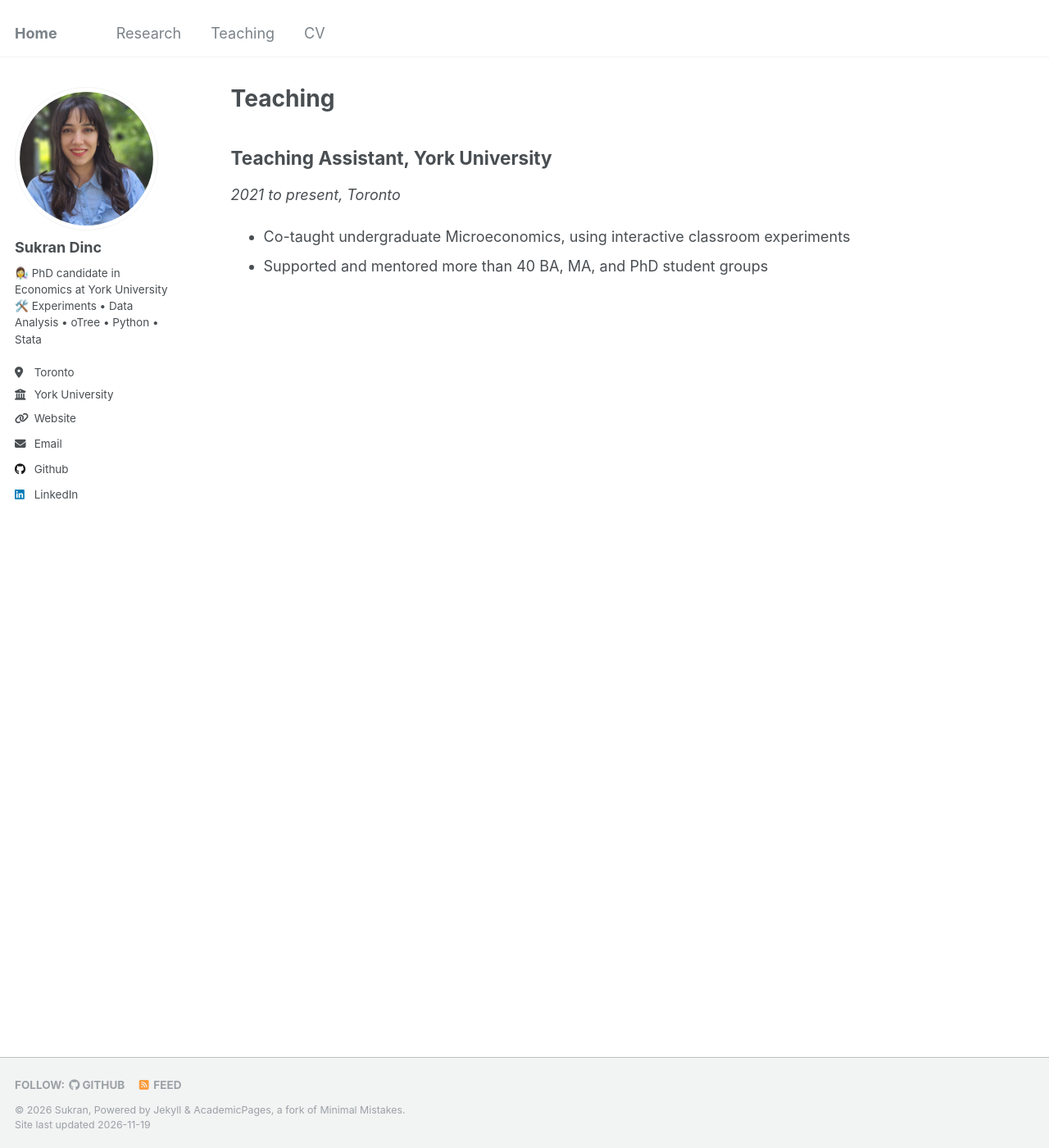
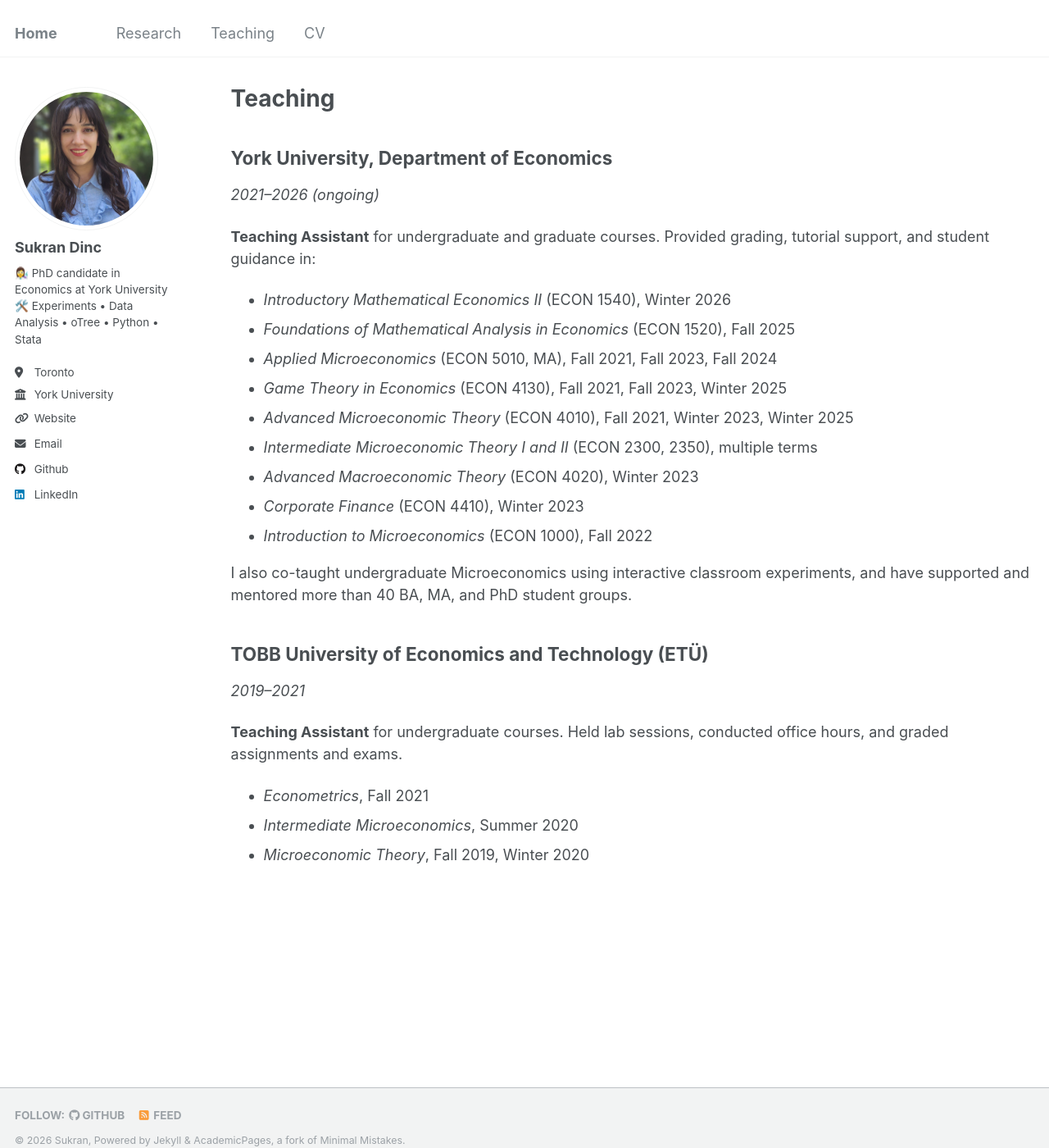
Before and after one commit to sukrandinc/sukrandinc.github.io, a Jekyll site: the page built from _pages/teaching.html, in a window 1280 px wide and 1400 px high. Shown: the whole window at 82% size. Built offline with Jekyll 4.4.1, drawn with Linux system fonts in a browser that asks for light colours.

Commit message:
Add job market paper and slides; fill in Teaching page
- Post JMP paper and slides; link them from Home and Research
- Use the paper's current abstract on the Research page
- Teaching page lists TA courses at York and TOBB ETU

Co-Authored-By: Claude Opus 5.5 <noreply@anthropic.com>
Claude-Session: https://claude.ai/code/session_01AKRtHQnFiRzmBFqj9L9BvM

```diff
--- a/_pages/teaching.html
+++ b/_pages/teaching.html
@@ -9,11 +9,38 @@ redirect_from:
 
 <section class="teaching">
 
-  <h2>Teaching Assistant, York University</h2>
-  <p><em>2021 to present, Toronto</em></p>
+  <h2>York University, Department of Economics</h2>
+  <p><em>2021–2026 (ongoing)</em></p>
+  <p>
+    <strong>Teaching Assistant</strong> for undergraduate and graduate courses. Provided grading,
+    tutorial support, and student guidance in:
+  </p>
   <ul>
-    <li>Co-taught undergraduate Microeconomics, using interactive classroom experiments</li>
-    <li>Supported and mentored more than 40 BA, MA, and PhD student groups</li>
+    <li><em>Introductory Mathematical Economics II</em> (ECON 1540), Winter 2026</li>
+    <li><em>Foundations of Mathematical Analysis in Economics</em> (ECON 1520), Fall 2025</li>
+    <li><em>Applied Microeconomics</em> (ECON 5010, MA), Fall 2021, Fall 2023, Fall 2024</li>
+    <li><em>Game Theory in Economics</em> (ECON 4130), Fall 2021, Fall 2023, Winter 2025</li>
+    <li><em>Advanced Microeconomic Theory</em> (ECON 4010), Fall 2021, Winter 2023, Winter 2025</li>
+    <li><em>Intermediate Microeconomic Theory I and II</em> (ECON 2300, 2350), multiple terms</li>
+    <li><em>Advanced Macroeconomic Theory</em> (ECON 4020), Winter 2023</li>
+    <li><em>Corporate Finance</em> (ECON 4410), Winter 2023</li>
+    <li><em>Introduction to Microeconomics</em> (ECON 1000), Fall 2022</li>
+  </ul>
+  <p>
+    I also co-taught undergraduate Microeconomics using interactive classroom experiments, and have
+    supported and mentored more than 40 BA, MA, and PhD student groups.
+  </p>
+
+  <h2>TOBB University of Economics and Technology (ETÜ)</h2>
+  <p><em>2019–2021</em></p>
+  <p>
+    <strong>Teaching Assistant</strong> for undergraduate courses. Held lab sessions, conducted office
+    hours, and graded assignments and exams.
+  </p>
+  <ul>
+    <li><em>Econometrics</em>, Fall 2021</li>
+    <li><em>Intermediate Microeconomics</em>, Summer 2020</li>
+    <li><em>Microeconomic Theory</em>, Fall 2019, Winter 2020</li>
   </ul>
 
 </section>
```
Also changed, not shown: _pages/about.md (+1 -1 lines), _pages/publications.html (+11 -7 lines), 2 other files.
